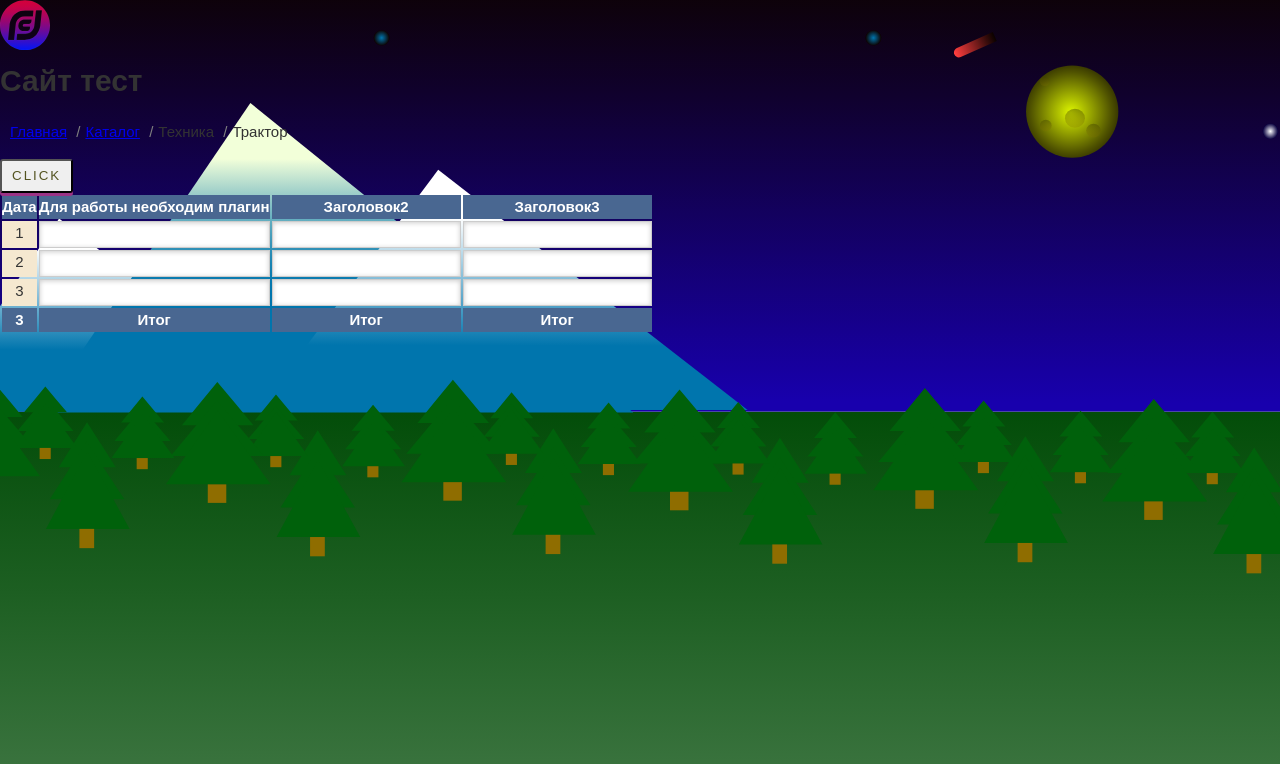
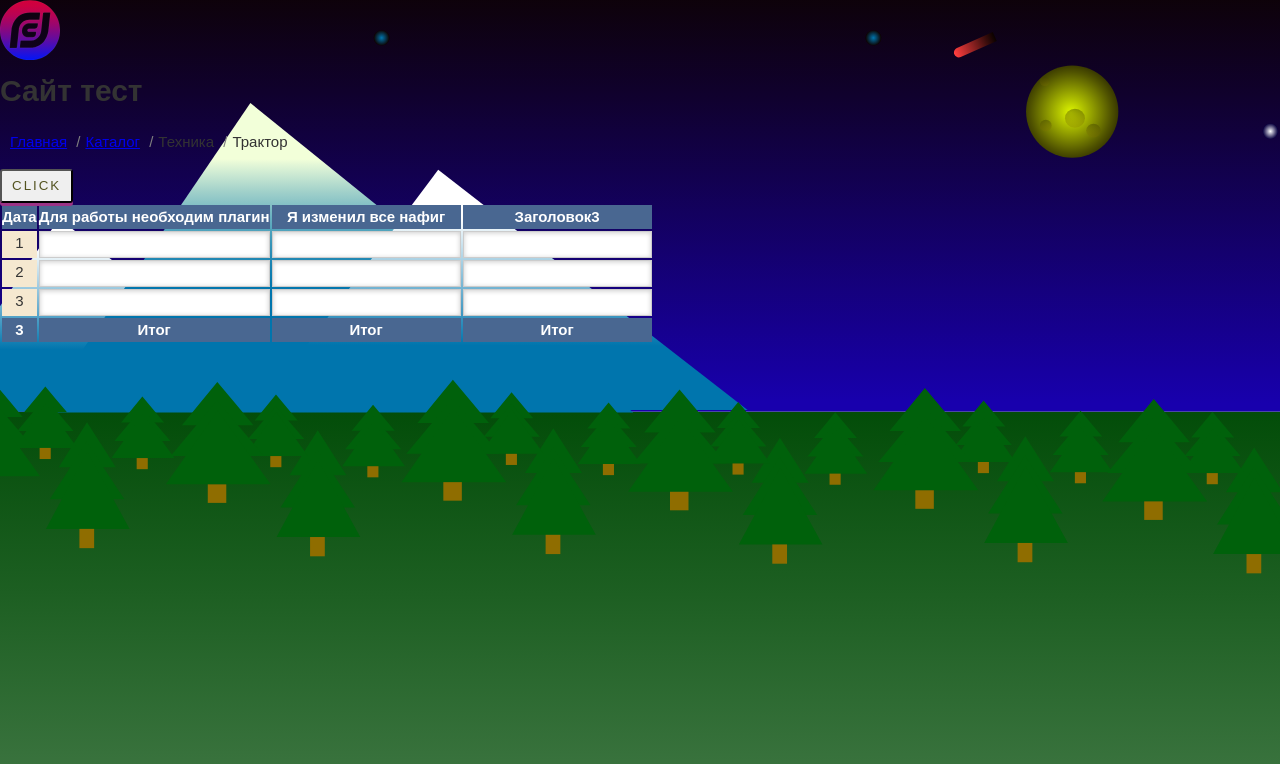
Before and after one commit to EvgeniiPerkin/TestSite, a plain HTML site: page index.html in a window 1280 px wide. Drawn offline with Linux system fonts and the light colour scheme.

Commit message:
update index

```diff
--- a/index.html
+++ b/index.html
@@ -11,7 +11,7 @@
 <body class="intro">
 	<div class="container">
 		<header>
-			<img src="/assets/img/xbr.svg" width="50">
+			<img src="/assets/img/xbr.svg" width="60">
 			<h1>Сайт тест</h1>
 			<p>
 			<ul class="breadcrumbs">
@@ -35,7 +35,7 @@
 					<tr>
 						<th>Дата</th>
 						<th>Для работы необходим плагин</th>
-						<th>Заголовок2</th>
+						<th>Я изменил все нафиг</th>
 						<th>Заголовок3</th>
 					</tr>
 				</thead>
```
